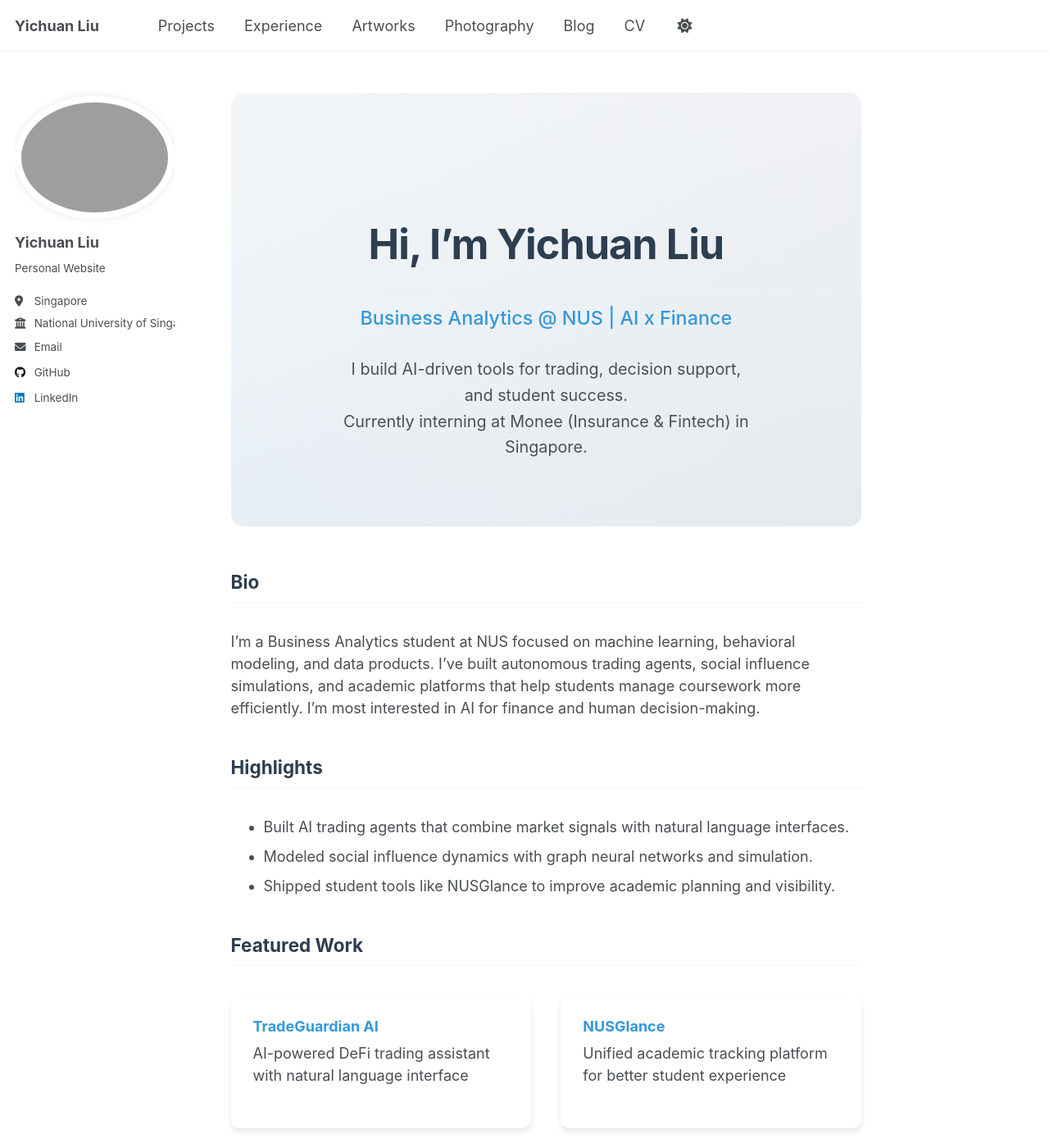
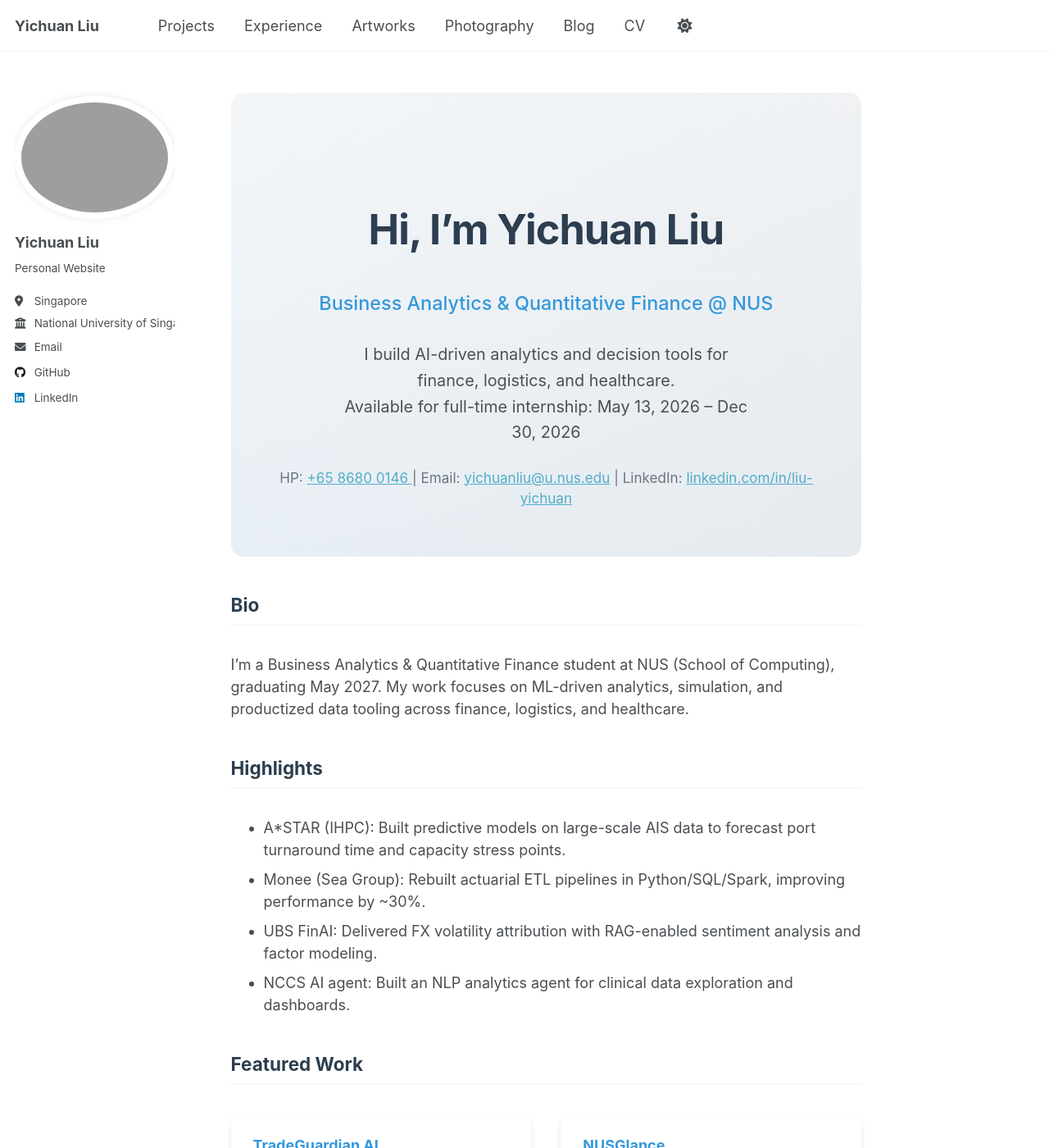
Before and after one commit to lydia372/lydia372.github.io, a Jekyll site: the page built from _pages/about.md, in a window 1280 px wide and 1400 px high. Shown: the whole window at 82% size. Built offline with Jekyll 4.4.1, drawn with Linux system fonts in a browser that asks for light colours.

Commit message:
Refresh homepage hero, bio, highlights

```diff
--- a/_pages/about.md
+++ b/_pages/about.md
@@ -57,12 +57,16 @@ classes: wide
 {: .hero-title}
 
 <div class="hero-subtitle" markdown="1">
-Business Analytics @ NUS | AI x Finance
+Business Analytics & Quantitative Finance @ NUS
 </div>
 
 <div class="hero-description" markdown="1">
-I build AI-driven tools for trading, decision support, and student success. \\
-Currently interning at Monee (Insurance & Fintech) in Singapore.
+I build AI-driven analytics and decision tools for finance, logistics, and healthcare. \\
+Available for full-time internship: May 13, 2026 – Dec 30, 2026
+</div>
+
+<div class="hero-links" markdown="1">
+HP: [ +65 8680 0146 ](tel:+6586800146) | Email: [yichuanliu@u.nus.edu](mailto:yichuanliu@u.nus.edu) | LinkedIn: [linkedin.com/in/liu-yichuan](https://linkedin.com/in/liu-yichuan)
 </div>
 </div>
 
@@ -70,16 +74,17 @@ Currently interning at Monee (Insurance & Fintech) in Singapore.
 ## Bio
 {: .section-title}
 
-I'm a Business Analytics student at NUS focused on machine learning, behavioral modeling, and data products. I've built autonomous trading agents, social influence simulations, and academic platforms that help students manage coursework more efficiently. I'm most interested in AI for finance and human decision-making.
+I'm a Business Analytics & Quantitative Finance student at NUS (School of Computing), graduating May 2027. My work focuses on ML-driven analytics, simulation, and productized data tooling across finance, logistics, and healthcare.
 </div>
 
 <div class="highlights" markdown="1">
 ## Highlights
 {: .section-title}
 
-- Built AI trading agents that combine market signals with natural language interfaces.
-- Modeled social influence dynamics with graph neural networks and simulation.
-- Shipped student tools like NUSGlance to improve academic planning and visibility.
+- A*STAR (IHPC): Built predictive models on large-scale AIS data to forecast port turnaround time and capacity stress points.
+- Monee (Sea Group): Rebuilt actuarial ETL pipelines in Python/SQL/Spark, improving performance by ~30%.
+- UBS FinAI: Delivered FX volatility attribution with RAG-enabled sentiment analysis and factor modeling.
+- NCCS AI agent: Built an NLP analytics agent for clinical data exploration and dashboards.
 </div>
 
 <div class="featured-work" markdown="1">
@@ -106,14 +111,15 @@ Graph Neural Networks for political influence analysis
 
 <style>
 .hero-section {
-  padding: 3em 2em;
+  padding: 2em 2.5em;
   background: linear-gradient(135deg, #f8f9fa 0%, #e9ecef 100%);
   border-radius: 15px;
-  margin-bottom: 3em;
+  margin: 0 auto 2.25em;
   text-align: center;
   position: relative;
   overflow: hidden;
   width: 100%;
+  max-width: 980px;
 }
 
 .hero-section::before {
@@ -128,7 +134,6 @@ Graph Neural Networks for political influence analysis
 }
 
 .hero-title {
-  font-size: 3.5em;
   font-size: 2.8em;
   font-weight: 700;
   color: #2c3e50;
@@ -140,7 +145,6 @@ Graph Neural Networks for political influence analysis
 }
 
 .hero-subtitle {
-  font-size: 1.5em;
   font-size: 1.3em;
   color: #3498db;
   margin-bottom: 1.5em;
@@ -151,14 +155,20 @@ Graph Neural Networks for political influence analysis
 }
 
 .hero-description {
-  font-size: 1.2em;
   font-size: 1.1em;
   color: #495057;
-  max-width: 600px;
   max-width: 500px;
   margin: 0 auto;
   line-height: 1.8;
   line-height: 1.6;
+  position: relative;
+  z-index: 2;
+}
+
+.hero-links {
+  margin-top: 0.75em;
+  font-size: 0.95em;
+  color: #6c757d;
   position: relative;
   z-index: 2;
 }
@@ -210,7 +220,7 @@ Graph Neural Networks for political influence analysis
 
 @media (max-width: 768px) {
   .hero-section {
-    padding: 2em 1em;
+    padding: 1.5em 1em;
     margin-left: 0;
     margin-right: 0;
     width: 100%;
```
